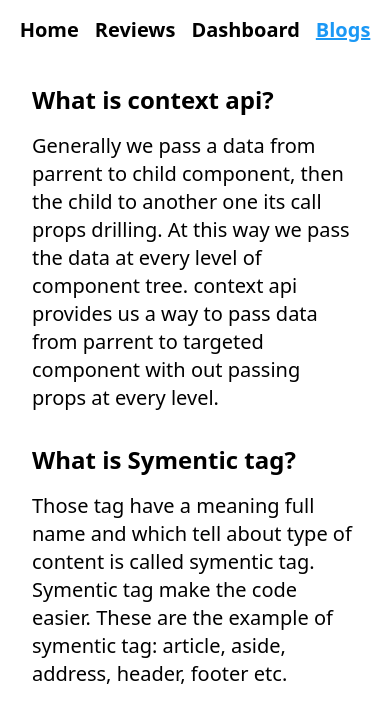
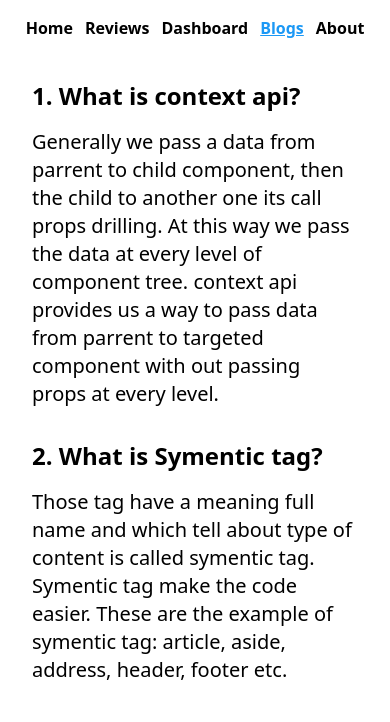
Before and after one commit to forhadmia1/assignment-9, a React (Create React App) app: page /blogs in a window 390 px wide. Shown: the top 722 px of the page. Built offline with nearby package versions, Linux system fonts and the light colour scheme.

Commit message:
about route create  and responsive for mobile

```diff
--- a/src/App.js
+++ b/src/App.js
@@ -1,5 +1,6 @@
 import { Route, Routes } from 'react-router-dom';
 import './App.css';
+import About from './components/About/About';
 import Blogs from './components/Blogs/Blogs';
 import Dashboard from './components/Dashboard/Dashboard';
 import Header from './components/Header/Header';
@@ -17,6 +18,7 @@ function App() {
         <Route path='/reviews' element={<Reviews />} />
         <Route path='/dashboard' element={<Dashboard />} />
         <Route path='/blogs' element={<Blogs />} />
+        <Route path='/about' element={<About />} />
         <Route path='*' element={<NotFound />} />
       </Routes>
     </div>
--- /dev/null
+++ b/src/components/About/About.js
@@ -0,0 +1,11 @@
+import React from 'react';
+
+const About = () => {
+    return (
+        <div>
+            <h1 className='text-4xl font-bold text-center mt-60' >This is about page!!!</h1>
+        </div>
+    );
+};
+
+export default About;
--- a/src/components/Blogs/Blogs.js
+++ b/src/components/Blogs/Blogs.js
@@ -4,11 +4,11 @@ const Blogs = () => {
     return (
         <div className='grid grid-cols-1 md:grid-cols-2 mx-8 gap-8 mt-6'>
             <div>
-                <h1 className='text-2xl font-bold'>What is context api?</h1>
+                <h1 className='text-2xl font-bold'>1. What is context api?</h1>
                 <p className='text-xl mt-4'>Generally we pass a data from parrent to child component, then the child to another one its call props drilling. At this way we pass the data at every level of component tree. context api provides us a way to pass data from parrent to targeted component with out passing props at every level.</p>
             </div>
             <div>
-                <h1 className='text-2xl font-bold'>What is Symentic tag?</h1>
+                <h1 className='text-2xl font-bold'>2. What is Symentic tag?</h1>
                 <p className='text-xl mt-4'>Those tag have a meaning full name and which tell about type of content is called symentic tag. Symentic tag make the code easier. These are the example of symentic tag: article, aside, address, header, footer etc.</p>
             </div>
         </div>
--- a/src/components/Header/Header.js
+++ b/src/components/Header/Header.js
@@ -3,11 +3,12 @@ import CustomLink from '../CustomLink/CustomLink';
 
 const Header = () => {
     return (
-        <nav className='flex gap-4 md:gap-6 justify-center py-4 text-xl font-semibold sticky top-0 bg-white'>
+        <nav className='flex gap-3 md:gap-6 justify-center py-4 text-md md:text-xl font-semibold sticky top-0 bg-white'>
             <CustomLink to={'/'}>Home</CustomLink>
             <CustomLink to={'/reviews'}>Reviews</CustomLink>
             <CustomLink to={'/dashboard'}>Dashboard</CustomLink>
             <CustomLink to={'/blogs'}>Blogs</CustomLink>
+            <CustomLink to={'/about'}>About</CustomLink>
         </nav>
     );
 };
```
